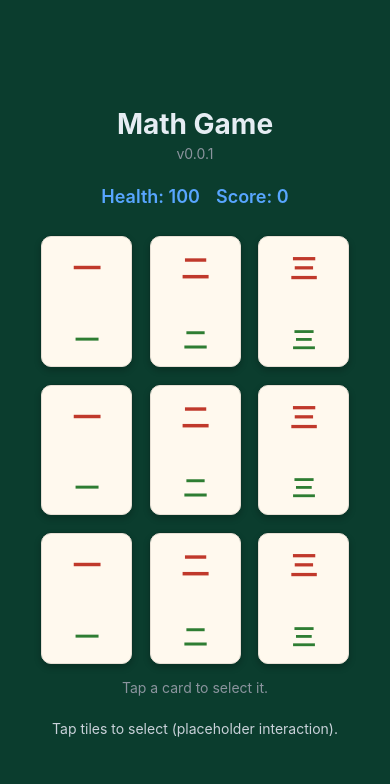
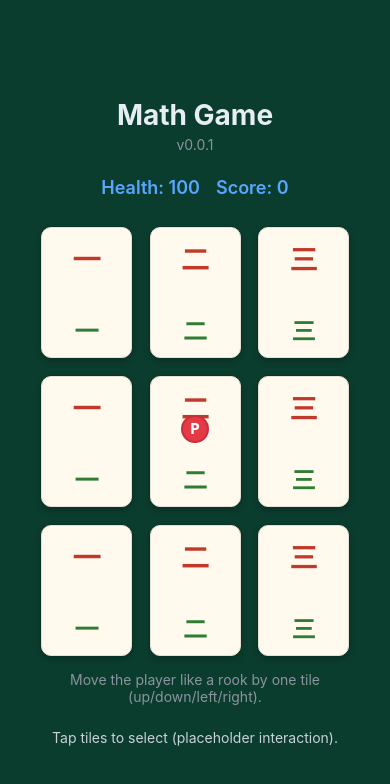
Before and after one commit to Silcrow/math-game, a React Native app: screen /game in a window 390 px wide. Shown: the top 784 px of the page. Built offline with nearby package versions, Linux system fonts and the light colour scheme.

Commit message:
feat: rook one-unit movement implemented and working

```diff
--- a/src/screens/GameScreen.tsx
+++ b/src/screens/GameScreen.tsx
@@ -22,6 +22,8 @@ const GOLD_EDGE = '#f4d03f';
 
 export const GameScreen: React.FC<GameScreenProps> = ({ onTilePress, selected }) => {
   const [internalSelected, setInternalSelected] = useState<GridPos | null>(null);
+  // Player starts in the middle card (row 1, col 1)
+  const [playerPos, setPlayerPos] = useState<GridPos>({ row: 1, col: 1 });
 
   const isSelected = (r: number, c: number) => {
     const sel = selected ?? internalSelected;
@@ -48,6 +50,14 @@ export const GameScreen: React.FC<GameScreenProps> = ({ onTilePress, selected })
                 onPress={() => {
                   const pos = { row: r, col: c } as GridPos;
                   setInternalSelected(pos);
+                  // Movement rule: rook-like one unit (horizontal or vertical by exactly one tile)
+                  const sameCol = c === playerPos.col;
+                  const sameRow = r === playerPos.row;
+                  const isVertAdjacent = sameCol && Math.abs(r - playerPos.row) === 1;
+                  const isHorzAdjacent = sameRow && Math.abs(c - playerPos.col) === 1;
+                  if (isVertAdjacent || isHorzAdjacent) {
+                    setPlayerPos(pos);
+                  }
                   onTilePress?.(pos);
                 }}
                 style={({ pressed }) => [
@@ -59,13 +69,18 @@ export const GameScreen: React.FC<GameScreenProps> = ({ onTilePress, selected })
                 <View style={styles.cardFace}>
                   <Text style={styles.tileGlyph}>{glyph}</Text>
                   <Text style={styles.cardBottomGlyph}>{glyph}</Text>
+                  {playerPos.row === r && playerPos.col === c && (
+                    <View style={styles.playerMarker}>
+                      <Text style={styles.playerText}>P</Text>
+                    </View>
+                  )}
                 </View>
               </Pressable>
             );
           })}
         </View>
       ))}
-      <Text style={styles.help}>Tap a card to select it.</Text>
+      <Text style={styles.help}>Move the player like a rook by one tile (up/down/left/right).</Text>
     </View>
   );
 };
@@ -92,6 +107,7 @@ const styles = StyleSheet.create({
     borderRadius: 12,
     borderWidth: 1,
     borderColor: 'rgba(0,0,0,0.15)',
+    position: 'relative',
     // iOS shadow
     shadowColor: '#000',
     shadowOpacity: 0.2,
@@ -133,6 +149,25 @@ const styles = StyleSheet.create({
     fontSize: 24,
     fontWeight: '800',
   },
+  playerMarker: {
+    position: 'absolute',
+    top: '40%',
+    left: '50%',
+    transform: [{ translateX: -14 }, { translateY: -14 }],
+    width: 28,
+    height: 28,
+    borderRadius: 14,
+    backgroundColor: '#e63946',
+    alignItems: 'center',
+    justifyContent: 'center',
+    borderWidth: 2,
+    borderColor: 'rgba(0,0,0,0.15)'
+  },
+  playerText: {
+    color: 'white',
+    fontWeight: '800',
+    fontSize: 14,
+  },
   cardSubtitle: {
     color: '#6e7781',
     marginTop: 4,
```
Also changed, not shown: 1 other file (tests, documents, lock files or other folders).
